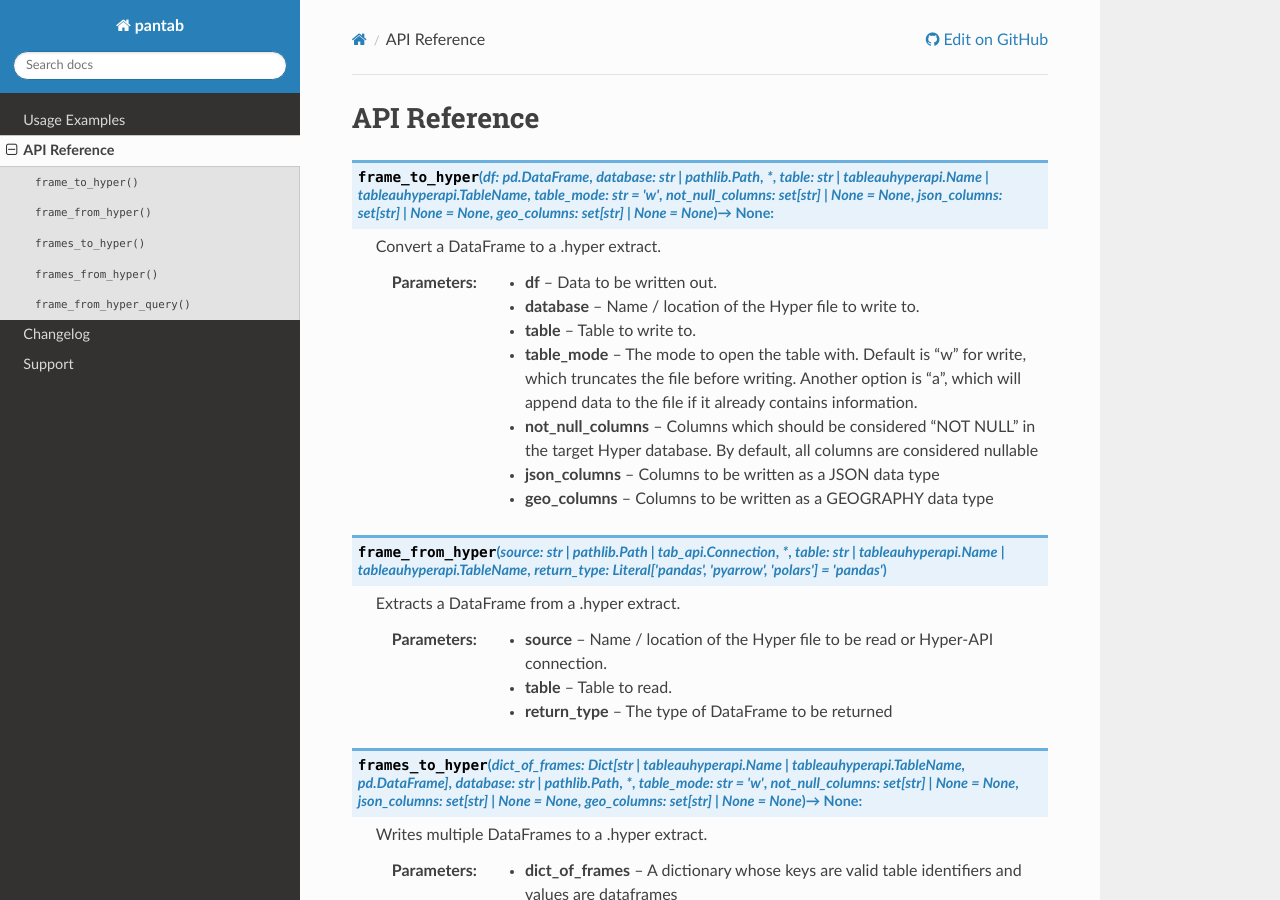
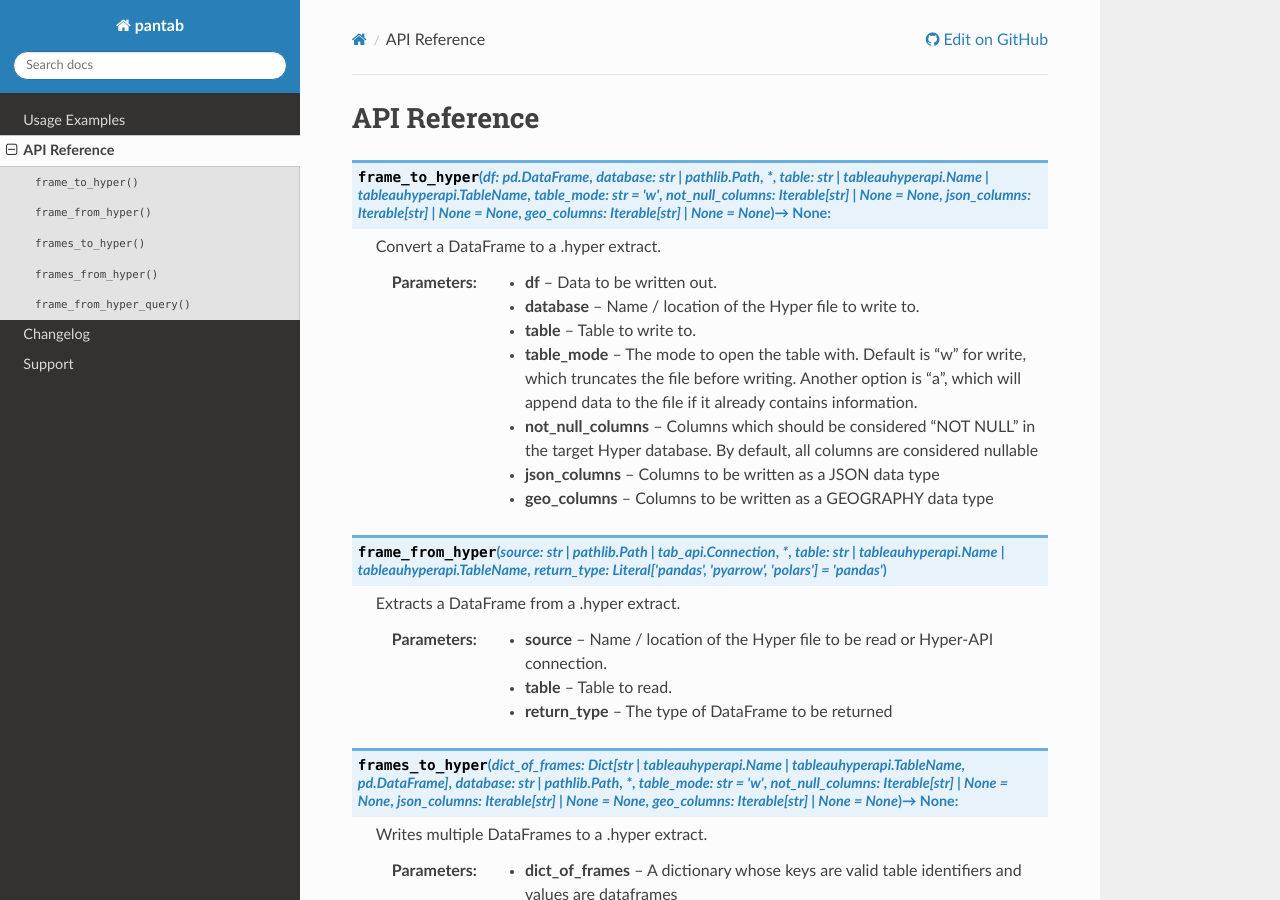
Before and after one commit to innobi/pantab, a Sphinx documentation site: the page built from doc/source/api.rst, in a window 1280 px wide and 900 px high. Built offline with Sphinx 7.4.7 and the Read the Docs theme 2.0.0, drawn with Linux system fonts in a browser that asks for light colours.

Commit message:
Updated docs

```diff
--- a/doc/source/api.rst
+++ b/doc/source/api.rst
@@ -1,7 +1,7 @@
 API Reference
 =============
 
-.. py:function:: frame_to_hyper(df: pd.DataFrame, database: Union[str, pathlib.Path], *, table: Union[str, tableauhyperapi.Name, tableauhyperapi.TableName], table_mode: str = "w", not_null_columns: Optional[set[str]] = None, json_columns: Optional[set[str]] = None, geo_columns: Optional[set[str]] = None) -> None:
+.. py:function:: frame_to_hyper(df: pd.DataFrame, database: Union[str, pathlib.Path], *, table: Union[str, tableauhyperapi.Name, tableauhyperapi.TableName], table_mode: str = "w", not_null_columns: Optional[Iterable[str]] = None, json_columns: Optional[Iterable[str]] = None, geo_columns: Optional[Iterable[str]] = None) -> None:
 
    Convert a DataFrame to a .hyper extract.
 
@@ -22,7 +22,7 @@ API Reference
    :param return_type: The type of DataFrame to be returned
 
 
-.. py:function:: frames_to_hyper(dict_of_frames: Dict[Union[str, tableauhyperapi.Name, tableauhyperapi.TableName], pd.DataFrame], database: Union[str, pathlib.Path], *, table_mode: str = "w", not_null_columns: Optional[set[str]] = None, json_columns: Optional[set[str]] = None, geo_columns: Optional[set[str]] = None,) -> None:
+.. py:function:: frames_to_hyper(dict_of_frames: Dict[Union[str, tableauhyperapi.Name, tableauhyperapi.TableName], pd.DataFrame], database: Union[str, pathlib.Path], *, table_mode: str = "w", not_null_columns: Optional[Iterable[str]] = None, json_columns: Optional[Iterable[str]] = None, geo_columns: Optional[Iterable[str]] = None,) -> None:
 
    Writes multiple DataFrames to a .hyper extract.
 
```
